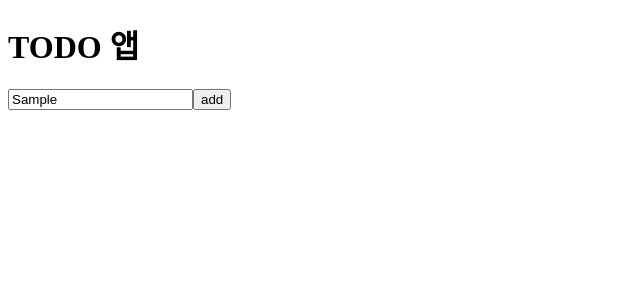
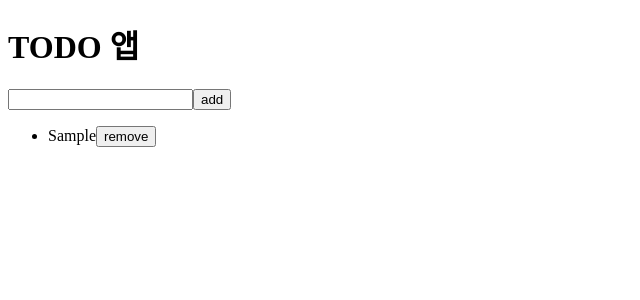
Before and after one commit to jjw0609/react-todo, a React (Vite) app: page / in a window 1280 px wide. Both pictures are taken after typing "Sample" into the empty fields and a click on the button "add". Shown: the top 300 px of the page, without its empty margins (0-640 px from the left). Built offline with nearby package versions, Linux system fonts and the light colour scheme.

Commit message:
삭제 기능 구현

```diff
--- a/src/App.jsx
+++ b/src/App.jsx
@@ -25,6 +25,12 @@
     const handleClick = () => {
         console.log('clicked');
         localStorage.setItem(inputText, inputText);
+        setInputText('');
+    }
+
+    const handleRemove = (todo, index) => {
+        console.log(todo, index);
+        todos.splice(index, 1);
     }
 
     return (
@@ -38,7 +44,10 @@
             <ul>
                 {todos.map((todo, index) => {
                     return (
-                      <li key={index}>{todo}</li>
+                      <li key={index}>
+                          <span>{todo}</span>
+                          <button onClick={() => handleRemove(todo, index)}>remove</button>
+                      </li>
                     );
                 })}
             </ul>
```
